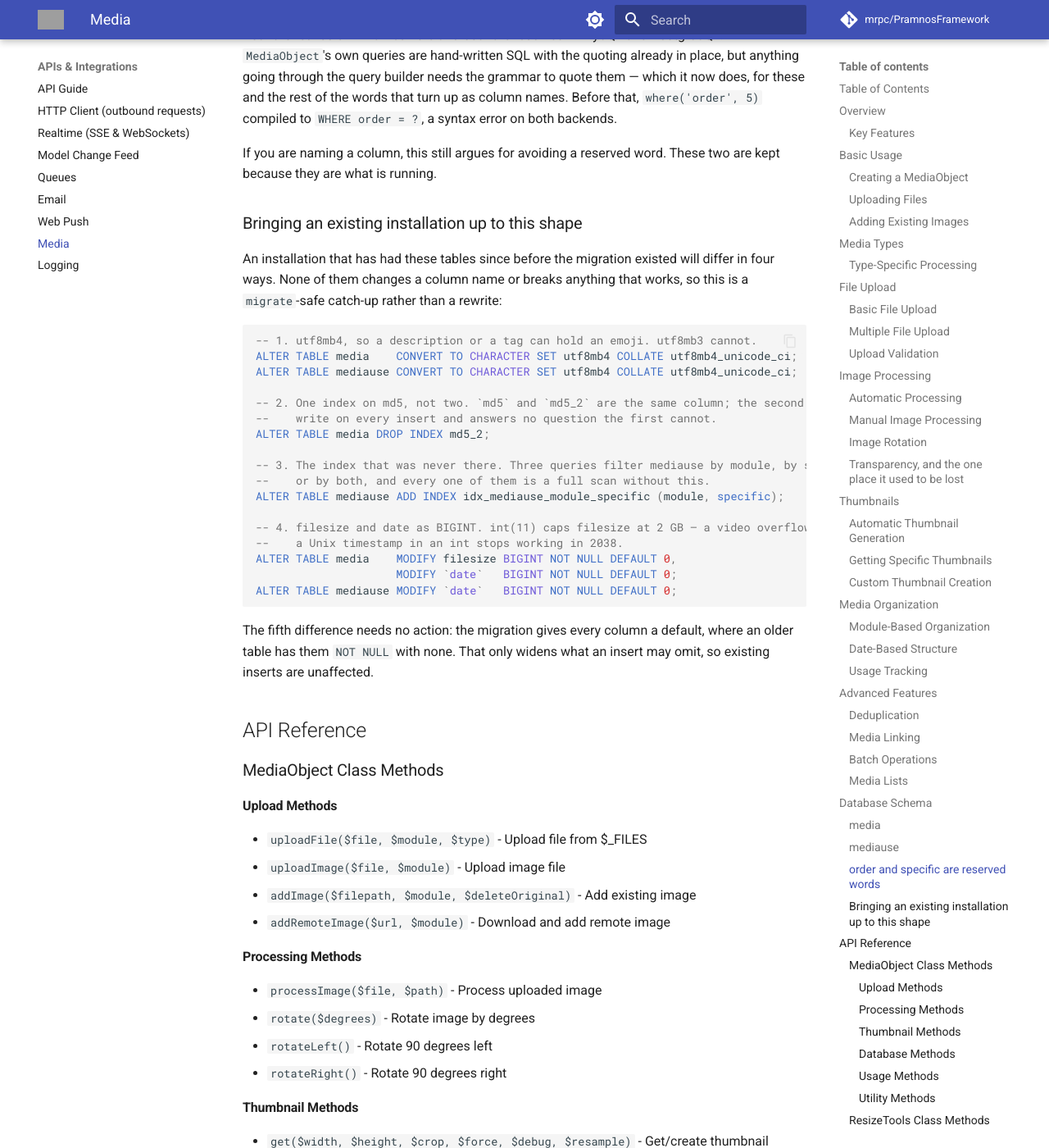
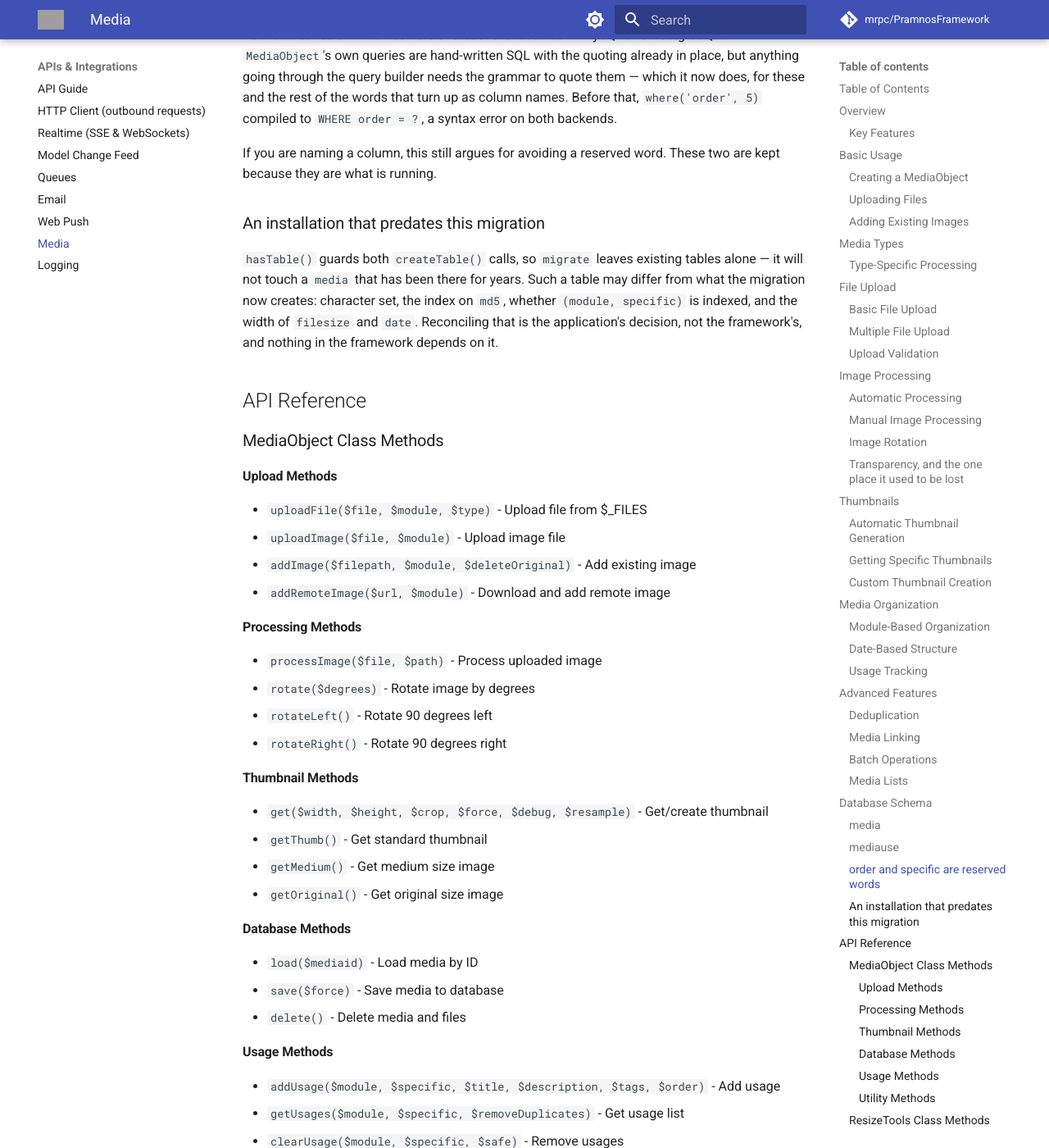
Before and after one commit to mrpc/PramnosFramework, an MkDocs documentation site: the page built from docs/Pramnos_Media_Guide.md, in a window 1280 px wide and 1400 px high, scrolled down 9655 px. Shown: the whole window at 82% size. Built offline with MkDocs 1.6.1 and Material for MkDocs 9.7.7, drawn with Linux system fonts in a browser that asks for light colours; comment, search, counter and statistics services are not loaded; grey boxes are pictures that could not be loaded.

Commit message:
docs(media): the per-installation catch-up is not the framework's business

````diff
--- a/docs/Pramnos_Media_Guide.md
+++ b/docs/Pramnos_Media_Guide.md
@@ -440,35 +440,13 @@ error on both backends.
 If you are naming a column, this still argues for avoiding a reserved word. These two are kept
 because they are what is running.
 
-### Bringing an existing installation up to this shape
+### An installation that predates this migration
 
-An installation that has had these tables since before the migration existed will differ in four
-ways. None of them changes a column name or breaks anything that works, so this is a `migrate`-safe
-catch-up rather than a rewrite:
-
-```sql
--- 1. utf8mb4, so a description or a tag can hold an emoji. utf8mb3 cannot.
-ALTER TABLE media    CONVERT TO CHARACTER SET utf8mb4 COLLATE utf8mb4_unicode_ci;
-ALTER TABLE mediause CONVERT TO CHARACTER SET utf8mb4 COLLATE utf8mb4_unicode_ci;
-
--- 2. One index on md5, not two. `md5` and `md5_2` are the same column; the second costs a
---    write on every insert and answers no question the first cannot.
-ALTER TABLE media DROP INDEX md5_2;
-
--- 3. The index that was never there. Three queries filter mediause by module, by specific,
---    or by both, and every one of them is a full scan without this.
-ALTER TABLE mediause ADD INDEX idx_mediause_module_specific (module, specific);
-
--- 4. filesize and date as BIGINT. int(11) caps filesize at 2 GB — a video overflows it — and
---    a Unix timestamp in an int stops working in 2038.
-ALTER TABLE media    MODIFY filesize BIGINT NOT NULL DEFAULT 0,
-                     MODIFY `date`   BIGINT NOT NULL DEFAULT 0;
-ALTER TABLE mediause MODIFY `date`   BIGINT NOT NULL DEFAULT 0;
-```
-
-The fifth difference needs no action: the migration gives every column a default, where an older
-table has them `NOT NULL` with none. That only widens what an insert may omit, so existing inserts
-are unaffected.
+`hasTable()` guards both `createTable()` calls, so `migrate` leaves existing tables alone — it will
+not touch a `media` that has been there for years. Such a table may differ from what the migration
+now creates: character set, the index on `md5`, whether `(module, specific)` is indexed, and the width
+of `filesize` and `date`. Reconciling that is the application's decision, not the framework's, and
+nothing in the framework depends on it.
 
 ## API Reference
 
````
